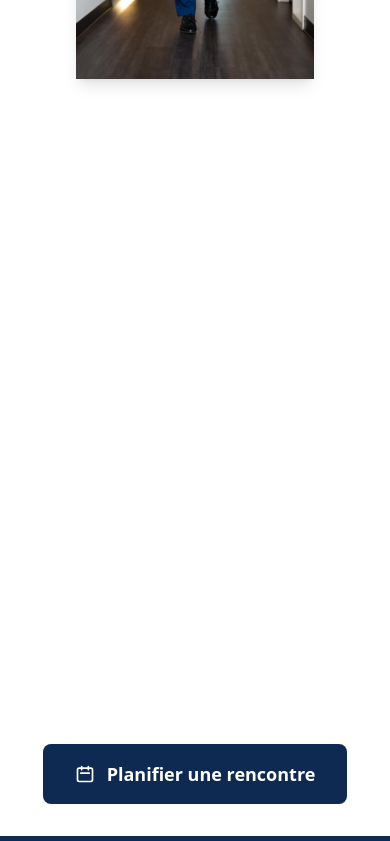
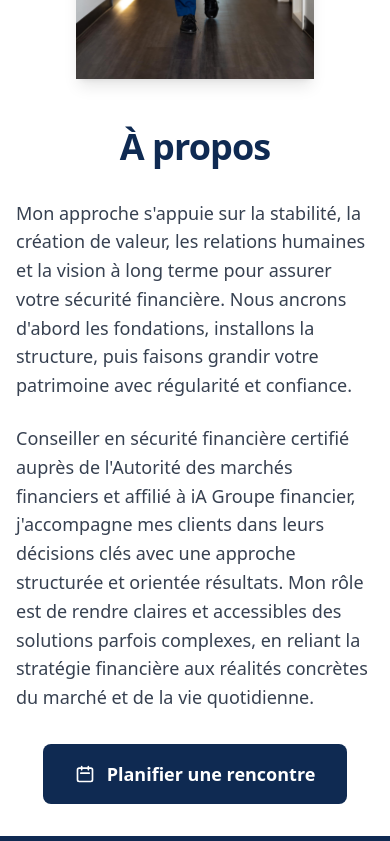
Before and after one commit to RosemarieDumont/marc-olivier-tessier-site, a React (Vite) app: page / in a window 390 px wide. Shown: the part 1156-1997 px from the top of the page. Built offline with nearby package versions, Linux system fonts and the light colour scheme.

Commit message:
Updated index.html

```diff
--- a/index.html
+++ b/index.html
@@ -6,23 +6,9 @@
     <meta name="viewport" content="width=device-width, initial-scale=1.0" />
     <title>Marc-Olivier Tessier - Conseiller en sécurité financière</title>
     <meta name="description" content="Bâtissons ensemble des fondations solides pour votre avenir financier. Services d'épargne, assurance et conseils corporatifs à Montréal." />
-    <link href="https://unpkg.com/aos@2.3.1/dist/aos.css" rel="stylesheet">
   </head>
   <body>
     <div id="root"></div>
     <script type="module" src="/src/main.tsx"></script>
-    <script src="https://unpkg.com/aos@2.3.1/dist/aos.js"></script>
-    <script>
-      // Respecter prefers-reduced-motion
-      const prefersReducedMotion = window.matchMedia('(prefers-reduced-motion: reduce)');
-
-      if (!prefersReducedMotion.matches) {
-        AOS.init({
-          duration: 600,
-          easing: "ease-out",
-          once: true
-        });
-      }
-    </script>
   </body>
 </html>
--- a/src/components/Contact.tsx
+++ b/src/components/Contact.tsx
@@ -103,7 +103,7 @@ const Contact = () => {
           </div>
 
           {/* Contact Form */}
-          <div className="relative z-10 animate-slide-in-right stagger-2" data-aos="zoom-in" data-aos-delay="200">
+          <div className="relative z-10 animate-slide-in-right stagger-2">
             {/* Enhanced form background for PC */}
             <div className="absolute -inset-6 bg-gradient-to-tl from-blue-700/10 via-blue-500/5 to-blue-800/15 rounded-3xl blur-2xl hidden lg:block"></div>
             <h3 className="text-heading text-xl font-bold text-white mb-6 animate-slide-up stagger-1">Assistance & renseignements</h3>
--- a/src/components/Hero.tsx
+++ b/src/components/Hero.tsx
@@ -140,7 +140,7 @@ const Hero = () => {
       )}
 
       {/* Hero Content */}
-      <div className="relative z-10 w-full max-w-4xl mx-auto px-4 sm:px-6 lg:px-8 text-center pt-20 md:pt-0" data-aos="fade-up" data-aos-delay="100">
+      <div className="relative z-10 w-full max-w-4xl mx-auto px-4 sm:px-6 lg:px-8 text-center pt-20 md:pt-0">
         {/* Main Headline */}
         <h1 className="text-white font-bold mb-4 relative z-10 animate-slide-up stagger-1 drop-shadow-lg text-3xl sm:text-4xl md:text-5xl lg:text-6xl" style={{ fontFamily: 'Poppins', fontWeight: '700', lineHeight: '1.1' }}>
           Bâtissons ensemble des fondations solides pour votre avenir financier
--- a/src/components/Services.tsx
+++ b/src/components/Services.tsx
@@ -352,7 +352,7 @@ const Services = () => {
         {/* Desktop Grid */}
         <div className="hidden lg:grid lg:grid-cols-3 gap-8">
           {Object.entries(services).map(([key, category]) => (
-            <div key={key} className={`group bg-white rounded-2xl overflow-hidden shadow-lg hover:shadow-xl transition-all duration-500 hover-lift hover-glow animate-scale-in stagger-${Object.keys(services).indexOf(key) + 1}`} data-aos="fade-up" data-aos-offset="120" data-aos-delay={Object.keys(services).indexOf(key) * 50}>
+            <div key={key} className={`group bg-white rounded-2xl overflow-hidden shadow-lg hover:shadow-xl transition-all duration-500 hover-lift hover-glow animate-scale-in stagger-${Object.keys(services).indexOf(key) + 1}`}>
               {/* Header */}
               <div className="p-6 text-white transition-all duration-300" style={{ backgroundColor: 'var(--primary-blue)' }}>
                 <div className="flex items-center gap-4 mb-4">
--- a/src/components/Testimonials.tsx
+++ b/src/components/Testimonials.tsx
@@ -45,7 +45,7 @@ const Testimonials = () => {
   ];
 
   return (
-    <section ref={sectionRef} id="testimonials" className="py-20 bg-[#FFFFFF] animate-section-hidden" data-aos="fade-in">
+    <section ref={sectionRef} id="testimonials" className="py-20 bg-[#FFFFFF] animate-section-hidden">
       <div className="max-w-7xl mx-auto px-4 sm:px-6 lg:px-8">
         <div className="text-center mb-16 animate-slide-up">
           <div className="inline-block mb-4 animate-scale-in stagger-1">
@@ -72,7 +72,7 @@ const Testimonials = () => {
 
         <div className="grid lg:grid-cols-3 gap-8">
           {testimonials.map((testimonial, index) => (
-            <div key={index} className={`group bg-white rounded-2xl shadow-lg hover:shadow-xl transition-all duration-500 overflow-hidden border border-gray-100 hover:border-[#6C90C3]/30 hover-lift hover-glow animate-scale-in stagger-${index + 1} relative`} data-aos="fade-up" data-aos-delay={index * 100}>
+            <div key={index} className={`group bg-white rounded-2xl shadow-lg hover:shadow-xl transition-all duration-500 overflow-hidden border border-gray-100 hover:border-[#6C90C3]/30 hover-lift hover-glow animate-scale-in stagger-${index + 1} relative`}>
               {/* Quote Icon */}
               <div className="p-4 transition-all duration-300 relative overflow-hidden" style={{ backgroundColor: 'var(--primary-blue)' }}>
                 {/* Enhanced blue header for PC */}
--- a/src/components/Welcome.tsx
+++ b/src/components/Welcome.tsx
@@ -29,17 +29,17 @@ const Welcome = () => {
           {/* Left Content */}
           <div className="animate-slide-in-left text-center lg:text-left">
             {/* Title */}
-            <h2 className="text-4xl lg:text-5xl font-bold mb-8 animate-slide-up stagger-1" style={{ fontFamily: 'Poppins', fontWeight: '700', color: 'var(--primary-blue)', lineHeight: '1.1' }} data-aos="fade-up">
+            <h2 className="text-4xl lg:text-5xl font-bold mb-8 animate-slide-up stagger-1" style={{ fontFamily: 'Poppins', fontWeight: '700', color: 'var(--primary-blue)', lineHeight: '1.1' }}>
               À propos
             </h2>
 
             {/* Content */}
             <div className="space-y-6 mb-8 animate-slide-up stagger-2 text-left">
-              <p className="text-lg text-gray-700 leading-relaxed" style={{ fontFamily: 'Poppins', fontWeight: '400', lineHeight: '1.6' }} data-aos="fade-up" data-aos-delay="150">
+              <p className="text-lg text-gray-700 leading-relaxed" style={{ fontFamily: 'Poppins', fontWeight: '400', lineHeight: '1.6' }}>
                 Mon approche s'appuie sur la stabilité, la création de valeur, les relations humaines et la vision à long terme pour assurer votre sécurité financière. Nous ancrons d'abord les fondations, installons la structure, puis faisons grandir votre patrimoine avec régularité et confiance.
               </p>
 
-              <p className="text-lg text-gray-700 leading-relaxed" style={{ fontFamily: 'Poppins', fontWeight: '400', lineHeight: '1.6' }} data-aos="fade-up" data-aos-delay="300">
+              <p className="text-lg text-gray-700 leading-relaxed" style={{ fontFamily: 'Poppins', fontWeight: '400', lineHeight: '1.6' }}>
                 Conseiller en sécurité financière certifié auprès de l'Autorité des marchés financiers et affilié à iA Groupe financier, j'accompagne mes clients dans leurs décisions clés avec une approche structurée et orientée résultats. Mon rôle est de rendre claires et accessibles des solutions parfois complexes, en reliant la stratégie financière aux réalités concrètes du marché et de la vie quotidienne.
               </p>
             </div>
```
